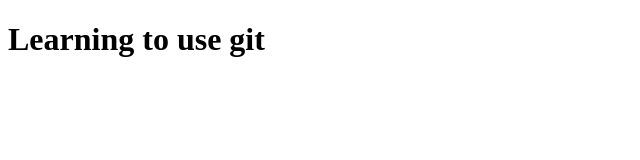
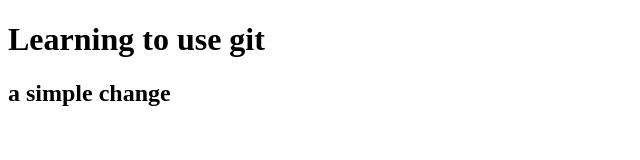
Before and after one commit to Ishan7390/test2, a plain HTML site: page index.html in a window 1280 px wide. Shown: the whole page, without its empty margins (0-640 px from the left). Drawn offline with Linux system fonts and the light colour scheme.

Commit message:
added h2 in index.html

```diff
--- a/index.html
+++ b/index.html
@@ -7,5 +7,6 @@
 </head>
 <body>
     <h1>Learning to use git</h1>
+    <h2>a simple change</h2>
 </body>
 </html>
```
